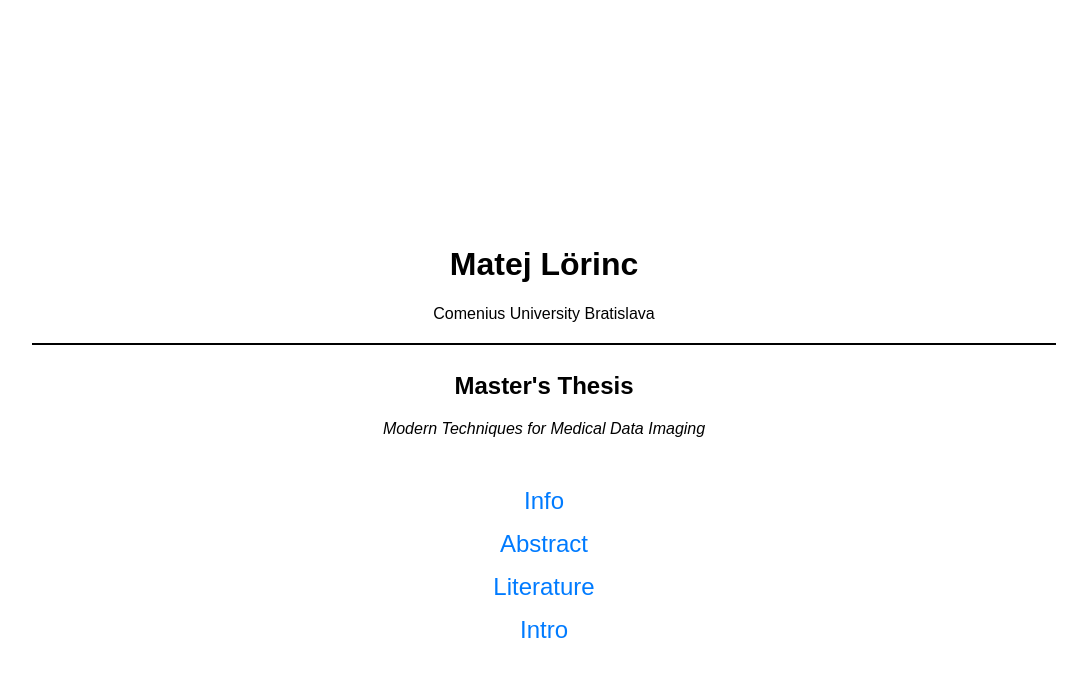
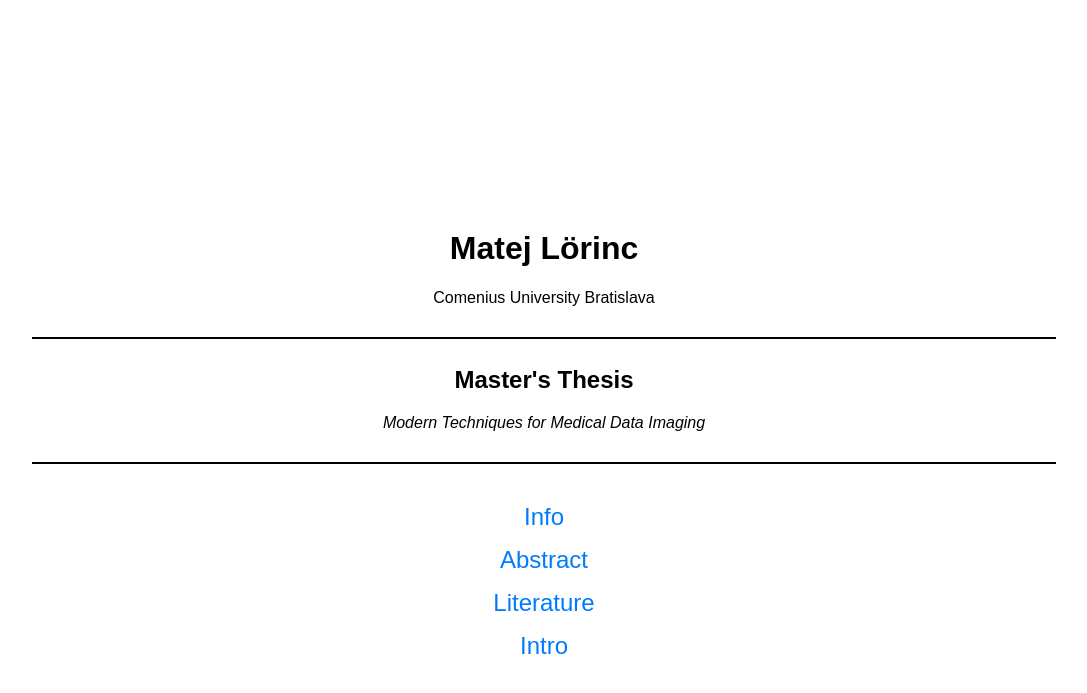
Before and after one commit to satosamo/satosamo.github.io, a Jekyll site: the page index.html, which Jekyll copies as it is, in a window 1280 px wide. Shown: the top 693 px of the page, without its empty margins (96-1183 px from the left). Built offline with Jekyll 4.4.1, drawn with Linux system fonts in a browser that asks for light colours.

Commit message:
Update index.html

```diff
--- a/index.html
+++ b/index.html
@@ -36,10 +36,10 @@
 <body>
     <h1>Matej L&ouml;rinc</h1>
     Comenius University Bratislava
-<hr style="border: none; height: 2px; background-color: black; width: 80%;margin-top: 20px;">
+<hr style="border: none; height: 2px; background-color: black; width: 80%;margin-top: 30px;">
     <h2> Master's Thesis </h2>
     <i> Modern Techniques for Medical Data Imaging </i>
-<hr style="border: none; height: 2px; background-color: black;">
+<hr style="border: none; height: 2px; background-color: black; width: 80%;margin-top: 30px;">
     <ul class="link-list">
         <li><a href="articles/0_info.html">Info</a></li>
         <li><a href="articles/0_abstract.html">Abstract</a></li>
```
